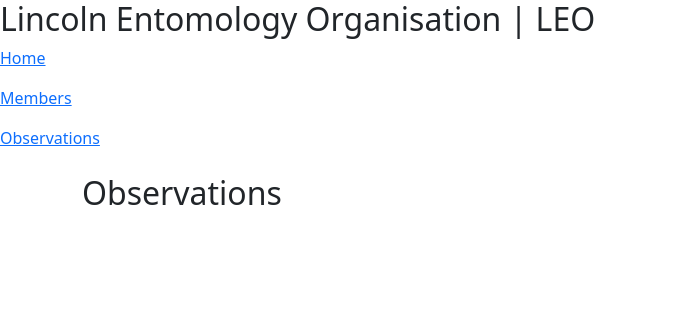
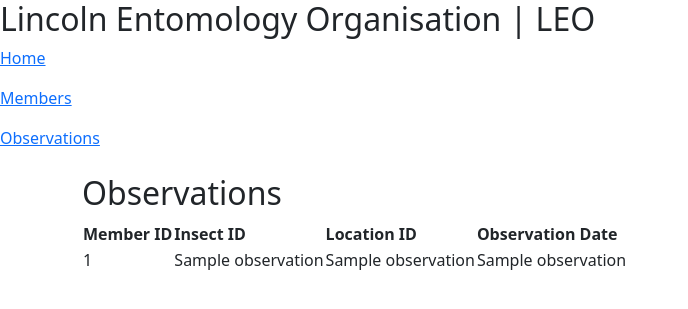
Before and after one commit to mannadey13/Final-exam-Leo, a Flask app: template leo/templates/observation_list.html in a window 1280 px wide. Shown: the top 309 px of the page, without its empty margins (0-688 px from the left). Run offline with Flask 3, Linux system fonts and the light colour scheme; the template is opened without the code that fills it: most values are stand-ins (such as "Sample title", 1, 10 or a date in 2020); some libraries are stand-ins or nearby versions.

Commit message:
Added working observations database page

```diff
--- a/leo/app.py
+++ b/leo/app.py
@@ -42,8 +42,20 @@ def members_list():
 
 @app.route("/observations")
 def observation_list():
-    # Add your code here to list observations
-    return render_template("observations_list.html")
+    connection = db.get_db()
+    cursor = connection.cursor()
+    querystr = """
+    SELECT member_id, insect_id, location_id, observation_date
+    FROM observations
+    ORDER BY observation_date DESC;
+  """
+    cursor.execute(querystr)
+    observations = cursor.fetchall()
+    cursor.close()
+    return render_template(
+        "observation_list.html",
+        observations=observations
+    )
 
 
 # Add other routes and view functions as required.
--- a/leo/templates/observation_list.html
+++ b/leo/templates/observation_list.html
@@ -6,6 +6,23 @@
 
 
 <h2>Observations</h2>
+<table>
+    <tr>
+        <th>Member ID</th>
+        <th>Insect ID</th>
+        <th>Location ID</th>
+        <th>Observation Date</th>
+    </tr>
+
+    {% for observation in observations %}
+    <tr>
+        <td>{{ observation[0] }}</td>
+        <td>{{ observation[1] }}</td>
+        <td>{{ observation[2] }}</td>
+        <td>{{ observation[3] }}</td>
+    </tr>
+    {% endfor %}
+</table>
 
 <!-- Display a list of students and their details as specified in assessment brief -->
 
```
